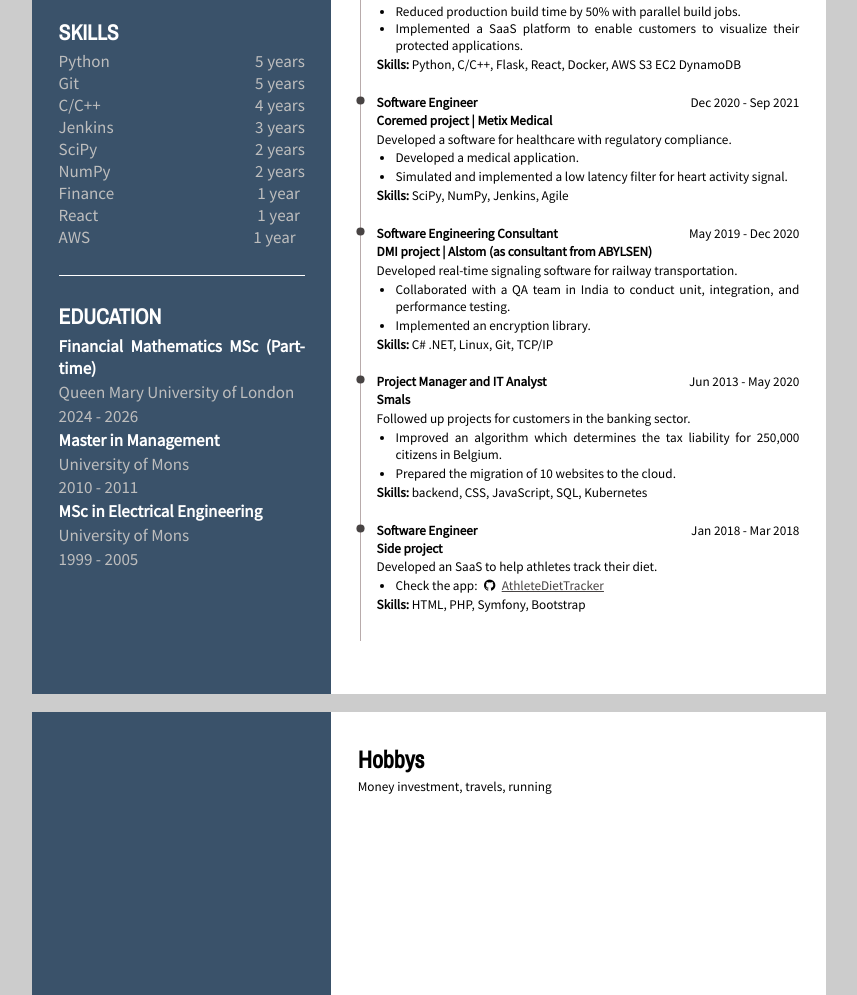
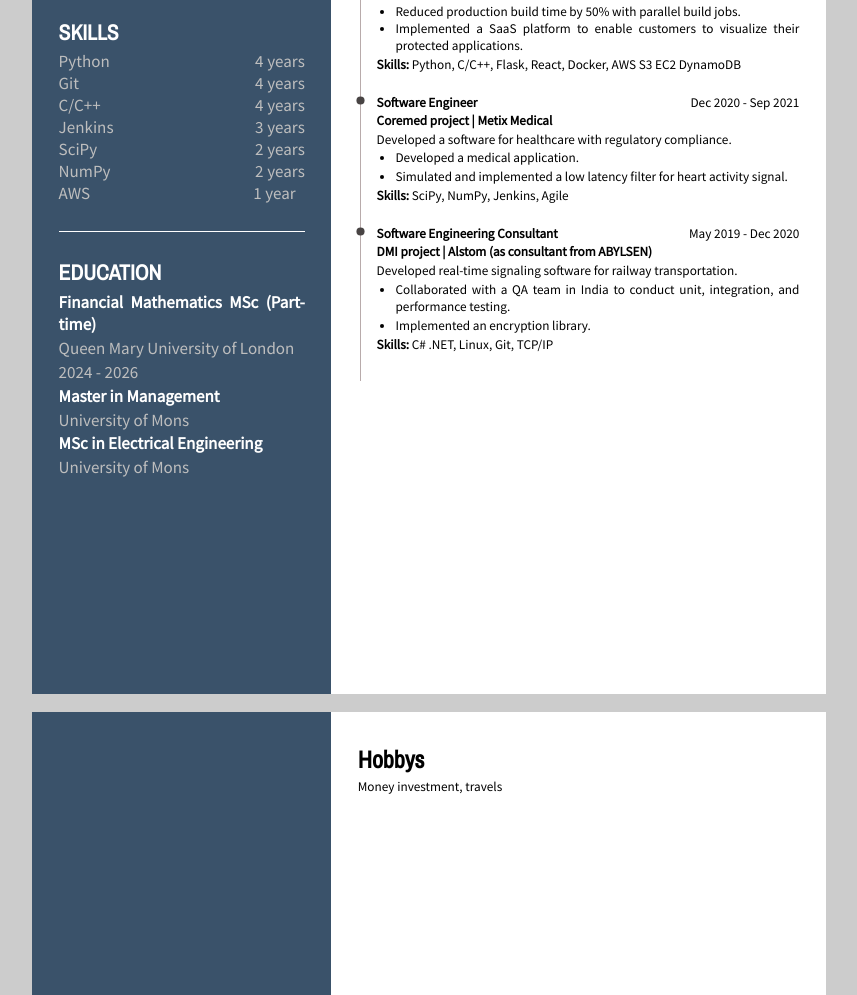
Before and after one commit to mathieudelehaye/MyResume, a website: page index.html in a window 1280 px wide. Shown: the part 429-1424 px from the top of the page, without its empty margins (211-1068 px from the left). Drawn offline with nearby package versions, Linux system fonts and the light colour scheme.

Commit message:
CV content updated

```diff
--- a/index.html
+++ b/index.html
@@ -56,7 +56,7 @@
                   <span>Python</span>
                 </div>
                 <div class="yearsOfExperience">
-                  <span class="alignright">5</span>
+                  <span class="alignright">4</span>
                   <span class="alignleft">years</span>
                 </div>
               </div>
@@ -66,7 +66,7 @@
                   <span>Git</span>
                 </div>
                 <div class="yearsOfExperience">
-                  <span class="alignright">5</span>
+                  <span class="alignright">4</span>
                   <span class="alignleft">years</span>
                 </div>
               </div>
@@ -113,26 +113,6 @@
 
               <div class="skill">
                 <div>
-                  <span>Finance</span>
-                </div>
-                <div class="yearsOfExperience">
-                  <span class="alignright">1</span>
-                  <span class="alignleft">year</span>
-                </div>
-              </div>
-
-              <div class="skill">
-                <div>
-                  <span>React</span>
-                </div>
-                <div class="yearsOfExperience">
-                  <span class="alignright">1</span>
-                  <span class="alignleft">year</span>
-                </div>
-              </div>
-
-              <div class="skill">
-                <div>
                   <span>AWS</span>
                 </div>
                 <div class="yearsOfExperience">
@@ -164,9 +144,6 @@
               <p>
                 University of Mons
               </p>
-              <p>
-                2010 - 2011
-              </p>
             </div>
             <div class="smallText">
               <p class="bolded white">
@@ -174,9 +151,6 @@
               </p>
               <p>
                 University of Mons
-              </p>
-              <p>
-                1999 - 2005
               </p>
             </div>
           </div>
@@ -316,82 +290,6 @@
                 </p>
               </div>
             </li>
-
-            <li>
-              <div class="jobPosition">
-                <span class="bolded">
-                  Project Manager and IT Analyst
-                </span>
-                <span>
-                  Jun 2013 - May 2020
-                </span>
-              </div>
-              <div class="projectName bolded">
-                <span>
-                  Smals
-                </span>
-              </div>
-              <div class="smallText">
-                <p>
-                  Followed up projects for customers in the banking sector.
-                </p>
-
-                <ul>
-                  <li>
-                    <p>
-                      Improved an algorithm which determines the tax liability for 250,000 citizens in Belgium.
-                    </p>
-                  </li>
-                  <li>
-                    <p>
-                      Prepared the migration of 10 websites to the cloud.
-                    </p>
-                  </li>
-                </ul>
-                <p>
-                  <span class="bolded">Skills: </span>backend, CSS, JavaScript, SQL, Kubernetes
-                </p>
-              </div>
-            </li>
-
-            <li>
-              <div class="jobPosition">
-                <span class="bolded">
-                  Software Engineer
-                </span>
-                <span>
-                  Jan 2018 - Mar 2018
-                </span>
-              </div>
-              <div class="projectName bolded">
-                <span>
-                  Side project
-                </span>
-              </div>
-              <div class="smallText">
-                <p>
-                  Developed an SaaS to help athletes track their diet.
-                </p>
-
-                <ul>
-                  <li>
-                    <p>
-                      <span>
-                        Check the app:
-                        <i class="fa fa-github contactIcon" aria-hidden="true"></i>
-                        <a class="smallText" href="https://github.com/mathieudelehaye/AthleteDietTracker">
-                          AthleteDietTracker
-                        </a>
-                      </span>
-                    </p>
-                  </li>
-                </ul>
-                <p>
-                  <span class="bolded">Skills: </span>HTML, PHP, Symfony, Bootstrap
-                </p>
-              </div>
-            </li>
-
           </ul>
         </div>
       </div>
@@ -408,7 +306,7 @@
           </h2>
           <div class="smallText">
             <p>
-              Money investment, travels, running
+              Money investment, travels
             </p>
           </div>
         </div>
```
